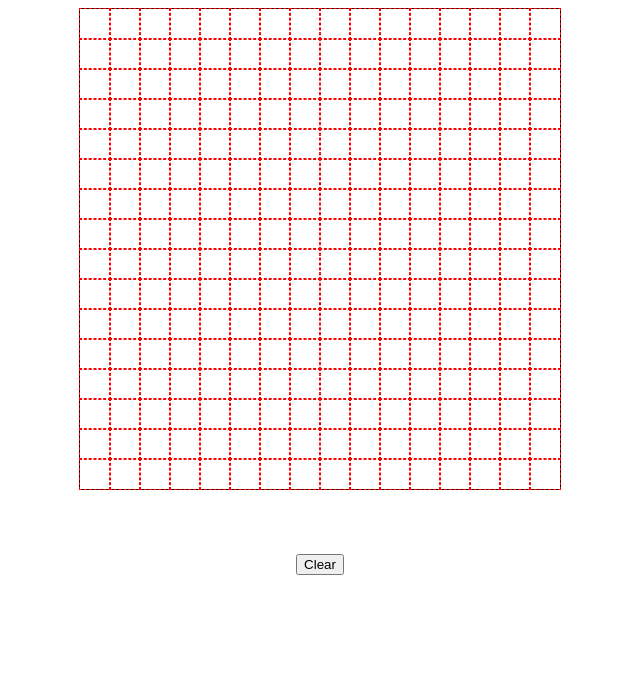
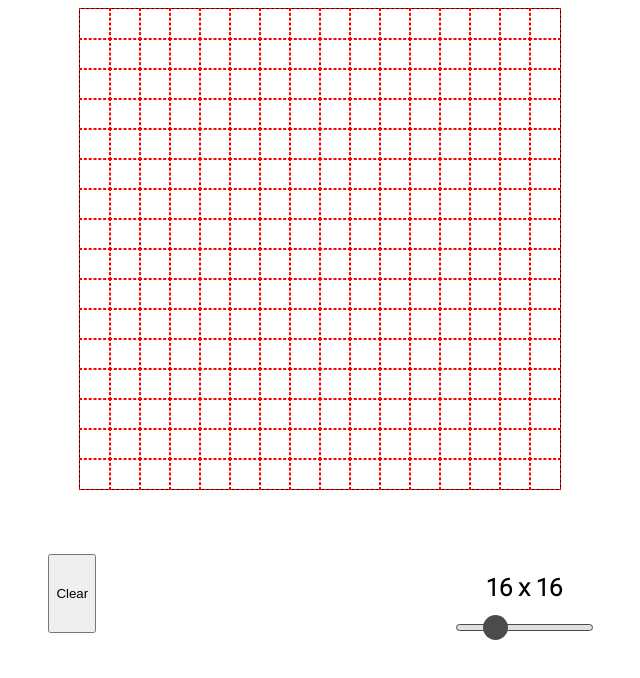
Before and after one commit to NathanB98/PixelPainter, a plain HTML site: page src/index.html in a window 1280 px wide. Shown: the whole page, without its empty margins (320-960 px from the left). Drawn offline with Linux system fonts and the light colour scheme.

Commit message:
Canvas grid can now be resized using a slider, size spans 1x1 to 64x64 inclusive.

```diff
--- a/src/index.html
+++ b/src/index.html
@@ -15,6 +15,10 @@
         <div class="grid-container"></div>
         <div class="grid-btn-controls">
             <button type="button" class="clear-btn">Clear</button>
+            <div class="size-slider-container">
+                <h2 class="size-display">16 x 16</h2>
+                <input type="range" min="1" max="64" value="16" class="size-slider">
+            </div>
         </div>
     </div>
 </body>
--- a/src/script.js
+++ b/src/script.js
@@ -1,11 +1,24 @@
 const GRID_CONTAINER = document.querySelector('.grid-container');
 const CLEAR_BUTTON = document.querySelector('.clear-btn');
+const GRID_SIZE_SLIDER = document.querySelector('.size-slider');
+const GRID_SIZE_DISPLAY = document.querySelector('.size-display');
 
 let gridLength = 16;
 let gridVolume = gridLength * gridLength;
 
 CLEAR_BUTTON.onclick = () => clearGrid();
 
+/* Changes the size of the canvas grid to a size given by the user via a slider element. Resizing clears the grid.
+Minimum size: 1x1, Maximum size: 64x64. */
+GRID_SIZE_SLIDER.oninput = function() {
+    GRID_SIZE_DISPLAY.innerHTML = `${this.value} x ${this.value}`;
+    gridLength = this.value;
+    gridVolume = gridLength * gridLength;
+    clearGrid();
+}
+
+/* Removes all of the elements that make up the grid from the DOM, wiping the canvas of any drawings, then loads a new grid using
+the generateCanvasGrid function. */
 function clearGrid() {
     let gridSquare = document.querySelectorAll('.grid-square');
     gridSquare.forEach(pixel => {
@@ -14,6 +27,8 @@ function clearGrid() {
     generateCanvasGrid(gridVolume);
 }
 
+/* Generates a square grid of a given length through DOM manipulation. Gives each element (or pixel) in the grid an eventListener.
+Takes the gridLength which will define the size of the grid generated.*/
 function generateCanvasGrid(volume) {
     GRID_CONTAINER.style.gridTemplateColumns = `repeat(${gridLength}, 1fr)`;
     GRID_CONTAINER.style.gridTemplateRows = `repeat(${gridLength}, 1fr)`;
--- a/src/styles.css
+++ b/src/styles.css
@@ -24,3 +24,53 @@ body {
     width: 100%;
     border: dashed 1px red;
 }
+
+.grid-btn-controls {
+    width: 100%;
+    display: flex;
+    justify-content: space-evenly;
+}
+
+.size-slider-container {
+    display: flex;
+    flex-direction: column;
+    justify-content: center;
+    align-items: center;
+}
+
+.size-slider {
+    -webkit-appearance: none;
+    appearance: none;
+    width: 100%;
+    height: 5px;
+    background: lightgrey;
+    border: solid 1px black;
+    border-radius: 5px;
+    outline: none;
+    opacity: 0.7;
+    -webkit-transition: .2s;
+    transition: opacity .2s;
+}
+
+.size-slider:hover {
+    opacity: 1;
+}
+
+/* Styles for size slider handle; webkit for Chrome, Opera, Safari, Edge, and moz for Firefox. */
+.size-slider::-webkit-slider-thumb {
+    -webkit-appearance: none;
+    appearance: none;
+    width: 25px;
+    height: 25px;
+    border-radius: 25px;
+    background: black;
+    cursor: pointer;
+}
+
+.size-slider::-moz-range-thumb {
+    width: 25px;
+    height: 25px;
+    border-radius: 25px;
+    background: black;
+    cursor: pointer;
+}
```
